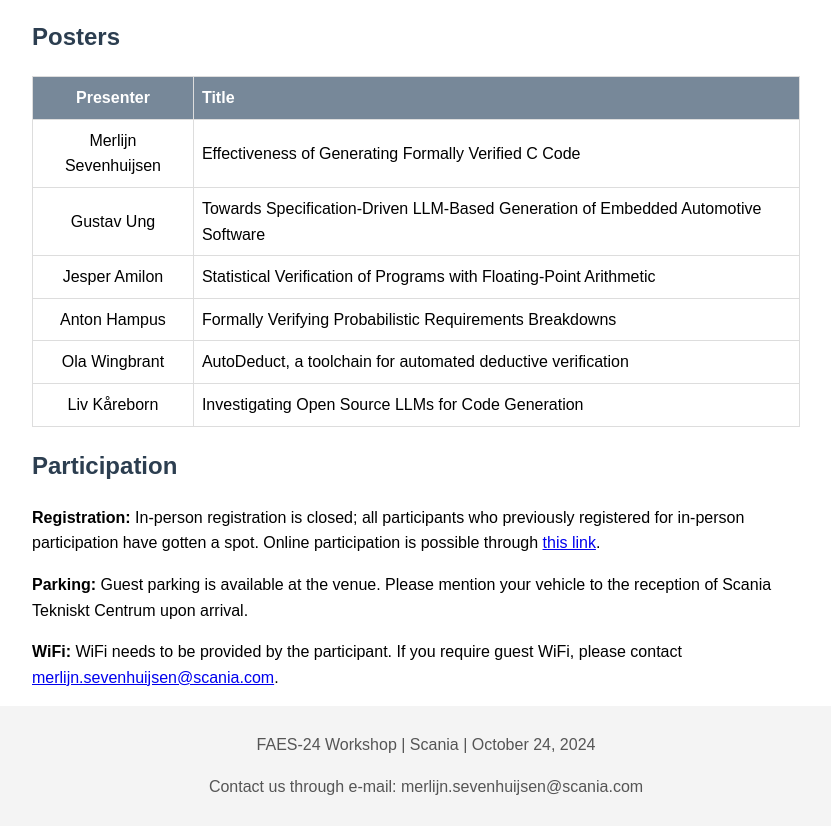
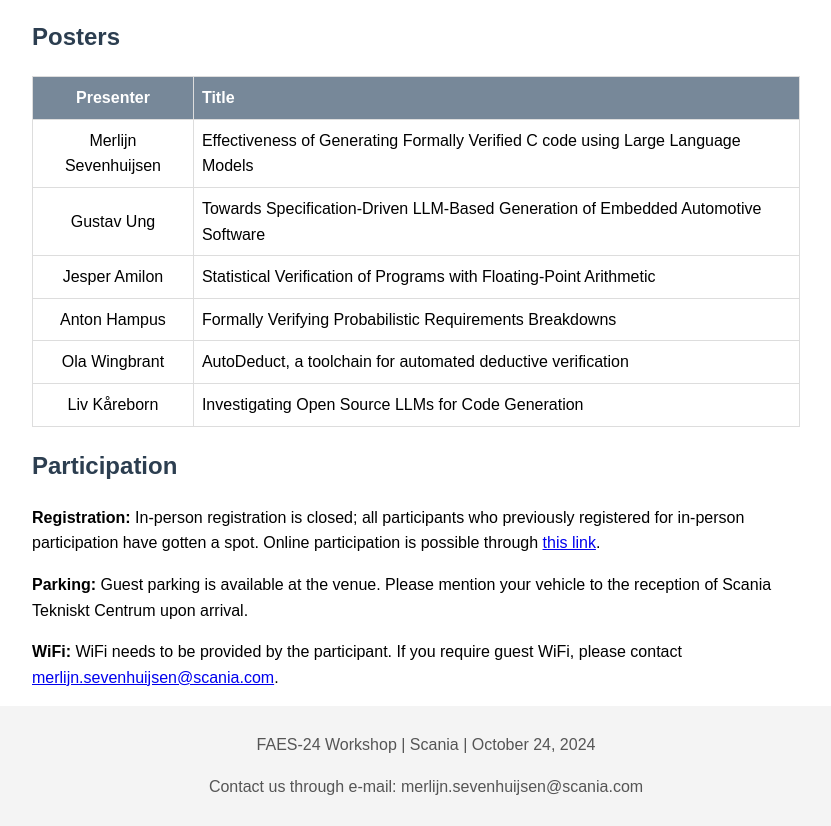
Before and after one commit to rse-verification/rse-verification.github.io, a plain HTML site: page index.html in a window 1280 px wide. Shown: the part 2368-3194 px from the top of the page, without its empty margins (224-1055 px from the left). Drawn offline with Linux system fonts and the light colour scheme.

Commit message:
Updated title of Merlijn's poster

```diff
--- a/index.html
+++ b/index.html
@@ -228,7 +228,7 @@
             <tbody>
                 <tr>
                     <td>Merlijn Sevenhuijsen</td>
-                    <td>Effectiveness of Generating Formally Verified C Code</td>
+                    <td>Effectiveness of Generating Formally Verified C code using Large Language Models</td>
                 </tr>
                 <tr>
                     <td>Gustav Ung</td>
```
